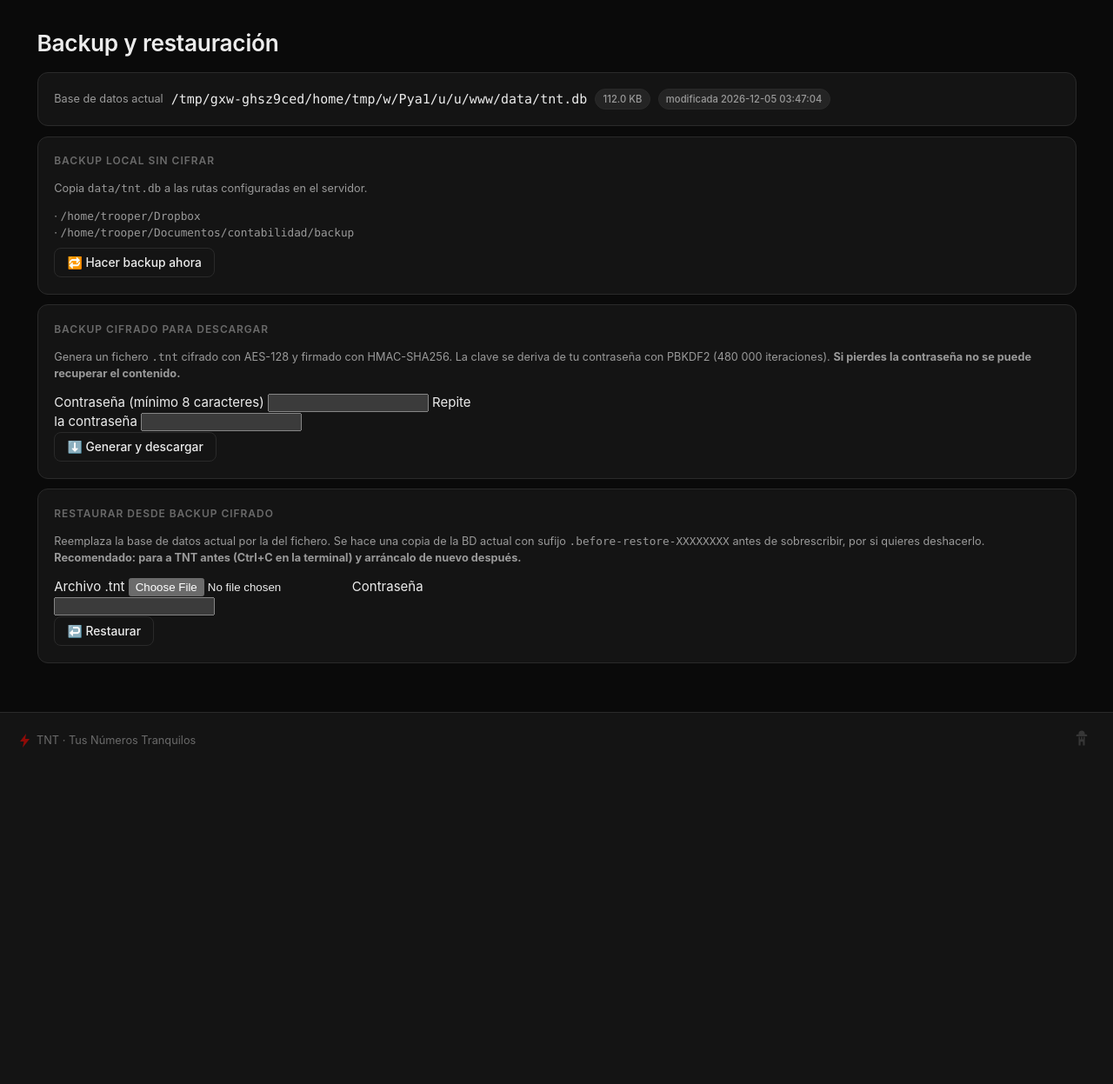
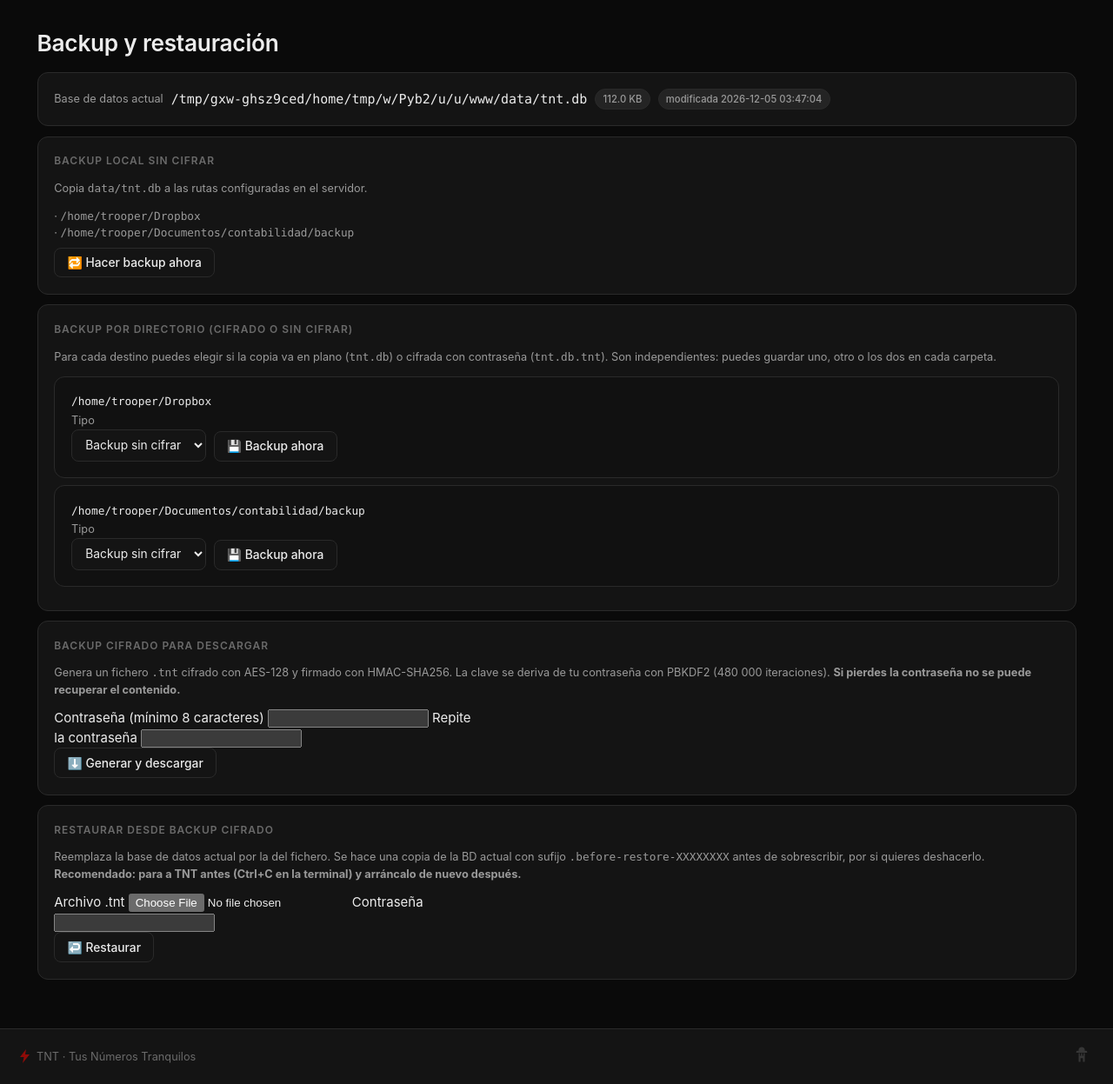
Before and after one commit to karendon55/tnt, a FastAPI app: page /backup in a window 1280 px wide. Shown: the part 64-1311 px from the top of the page at 87% size. Before the commit the page ends 924 px from the top, so only its background shows below. Run offline with FastAPI, Linux system fonts and the light colour scheme; some libraries are stand-ins or nearby versions.

Commit message:
Backup por directorio: cifrado o sin cifrar de forma independiente
Cada destino configurado en /backup tiene ahora su propia opción:
selector cifrado/sin cifrar y botón de backup por directorio. El plano
se guarda como tnt.db y el cifrado como tnt.db.tnt, de forma que ambos
pueden convivir en la misma carpeta.

El endpoint POST /backup (botón global del dashboard) se mantiene tal
cual para no romper compatibilidad.

Co-Authored-By: Claude Opus 4.7 <noreply@anthropic.com>

```diff
--- a/app/routers/backup.py
+++ b/app/routers/backup.py
@@ -1,7 +1,8 @@
 """
 Router /backup — copia data/tnt.db a rutas locales de respaldo.
 
-  · POST /backup          → copia plana a destinos locales (Dropbox, ...).
+  · POST /backup          → copia plana a TODOS los destinos locales (Dropbox, ...).
+  · POST /backup/destino  → copia (plana o cifrada) a UN único destino.
   · GET  /backup          → página con todas las opciones (cifrado, restaurar).
   · POST /backup/cifrado  → descarga un .tnt cifrado con contraseña.
   · POST /backup/restaurar→ acepta un .tnt + contraseña y restaura la BD.
@@ -97,6 +98,78 @@ def run_backup(request: Request):
 
 
 # -----------------------------------------------------------------------
+# Backup a un único directorio (plano o cifrado)
+# -----------------------------------------------------------------------
+
+@router.post("/backup/destino", response_class=HTMLResponse)
+def backup_destino(
+    request: Request,
+    dest_index: int = Form(...),
+    mode: str = Form(...),
+    password: str = Form(""),
+    confirm: str = Form(""),
+):
+    """Hace backup a UN único destino, plano o cifrado.
+
+    El backup plano se guarda como ``tnt.db``; el cifrado como ``tnt.db.tnt``.
+    Así un mismo directorio puede tener los dos sin pisarse.
+    """
+    src = Path(DB_PATH)
+    if not src.exists():
+        return templates.TemplateResponse(
+            request, "_backup_destino_status.html",
+            {"ok": False, "dest_index": dest_index, "mode": mode,
+             "error": f"No existe {src}"},
+        )
+    if dest_index < 0 or dest_index >= len(BACKUP_DESTINATIONS):
+        return templates.TemplateResponse(
+            request, "_backup_destino_status.html",
+            {"ok": False, "dest_index": dest_index, "mode": mode,
+             "error": "Destino inválido."},
+        )
+
+    dest_dir = BACKUP_DESTINATIONS[dest_index]
+    try:
+        dest_dir.mkdir(parents=True, exist_ok=True)
+        if mode == "encrypted":
+            if password != confirm:
+                raise ValueError("Las contraseñas no coinciden.")
+            if len(password) < 8:
+                raise ValueError("La contraseña debe tener al menos 8 caracteres.")
+            blob = _pack_file(src, password)
+            dest_file = dest_dir / "tnt.db.tnt"
+            tmp = dest_file.with_suffix(dest_file.suffix + ".tmp")
+            with tmp.open("wb") as fout:
+                fout.write(blob)
+                fout.flush()
+                os.fsync(fout.fileno())
+            os.replace(tmp, dest_file)
+        elif mode == "plain":
+            dest_file = dest_dir / "tnt.db"
+            _copy_with_fsync(src, dest_file)
+        else:
+            raise ValueError(f"Modo desconocido: {mode!r}")
+
+        st = dest_file.stat()
+        return templates.TemplateResponse(
+            request, "_backup_destino_status.html",
+            {
+                "ok": True,
+                "dest_index": dest_index,
+                "dest": str(dest_file),
+                "mode": mode,
+                "size_kb": round(st.st_size / 1024, 1),
+                "ts": datetime.now().strftime("%H:%M:%S"),
+            },
+        )
+    except Exception as e:  # noqa: BLE001
+        return templates.TemplateResponse(
+            request, "_backup_destino_status.html",
+            {"ok": False, "dest_index": dest_index, "mode": mode, "error": str(e)},
+        )
+
+
+# -----------------------------------------------------------------------
 # Backup cifrado
 # -----------------------------------------------------------------------
 
--- a/app/templates/backup.html
+++ b/app/templates/backup.html
@@ -30,6 +30,73 @@
         </form>
     </div>
 </section>
+
+<!-- ============================================================ -->
+<section class="card mb-md">
+    <h2 class="card-title">Backup por directorio (cifrado o sin cifrar)</h2>
+    <p class="muted small">
+        Para cada destino puedes elegir si la copia va en plano (<code>tnt.db</code>)
+        o cifrada con contraseña (<code>tnt.db.tnt</code>). Son independientes:
+        puedes guardar uno, otro o los dos en cada carpeta.
+    </p>
+
+    {% for d in destinations %}
+    {% set i = loop.index0 %}
+    <div class="card" style="margin:.5rem 0; background:rgba(0,0,0,0.15);">
+        <div class="row wrap gap-md" style="align-items:center;">
+            <span class="tabular small">{{ d }}</span>
+        </div>
+        <form hx-post="/backup/destino"
+              hx-target="#dest-status-{{ i }}"
+              hx-swap="innerHTML"
+              class="row wrap gap-md mt-md"
+              style="align-items:flex-end;"
+              data-dest-form>
+            <input type="hidden" name="dest_index" value="{{ i }}">
+            <label>
+                <span class="small muted">Tipo</span><br>
+                <select name="mode" class="input" data-mode-select>
+                    <option value="plain">Backup sin cifrar</option>
+                    <option value="encrypted">Backup cifrado</option>
+                </select>
+            </label>
+            <label class="enc-only" style="display:none;">
+                <span class="small muted">Contraseña (mín. 8)</span><br>
+                <input type="password" name="password" minlength="8"
+                       autocomplete="new-password" class="input">
+            </label>
+            <label class="enc-only" style="display:none;">
+                <span class="small muted">Repite contraseña</span><br>
+                <input type="password" name="confirm" minlength="8"
+                       autocomplete="new-password" class="input">
+            </label>
+            <button type="submit" class="btn">💾 Backup ahora</button>
+        </form>
+        <div id="dest-status-{{ i }}" class="mt-md"></div>
+    </div>
+    {% endfor %}
+</section>
+
+<script>
+(function() {
+    function toggle(form) {
+        const sel = form.querySelector('[data-mode-select]');
+        const isEnc = sel.value === 'encrypted';
+        form.querySelectorAll('.enc-only').forEach(function(lbl) {
+            lbl.style.display = isEnc ? '' : 'none';
+            lbl.querySelectorAll('input').forEach(function(inp) {
+                inp.required = isEnc;
+                if (!isEnc) inp.value = '';
+            });
+        });
+    }
+    document.querySelectorAll('[data-dest-form]').forEach(function(form) {
+        const sel = form.querySelector('[data-mode-select]');
+        sel.addEventListener('change', function() { toggle(form); });
+        toggle(form);
+    });
+})();
+</script>
 
 <!-- ============================================================ -->
 <section class="card mb-md">
```
Also changed, not shown: app/templates/_backup_destino_status.html (added, +12 -0 lines).
